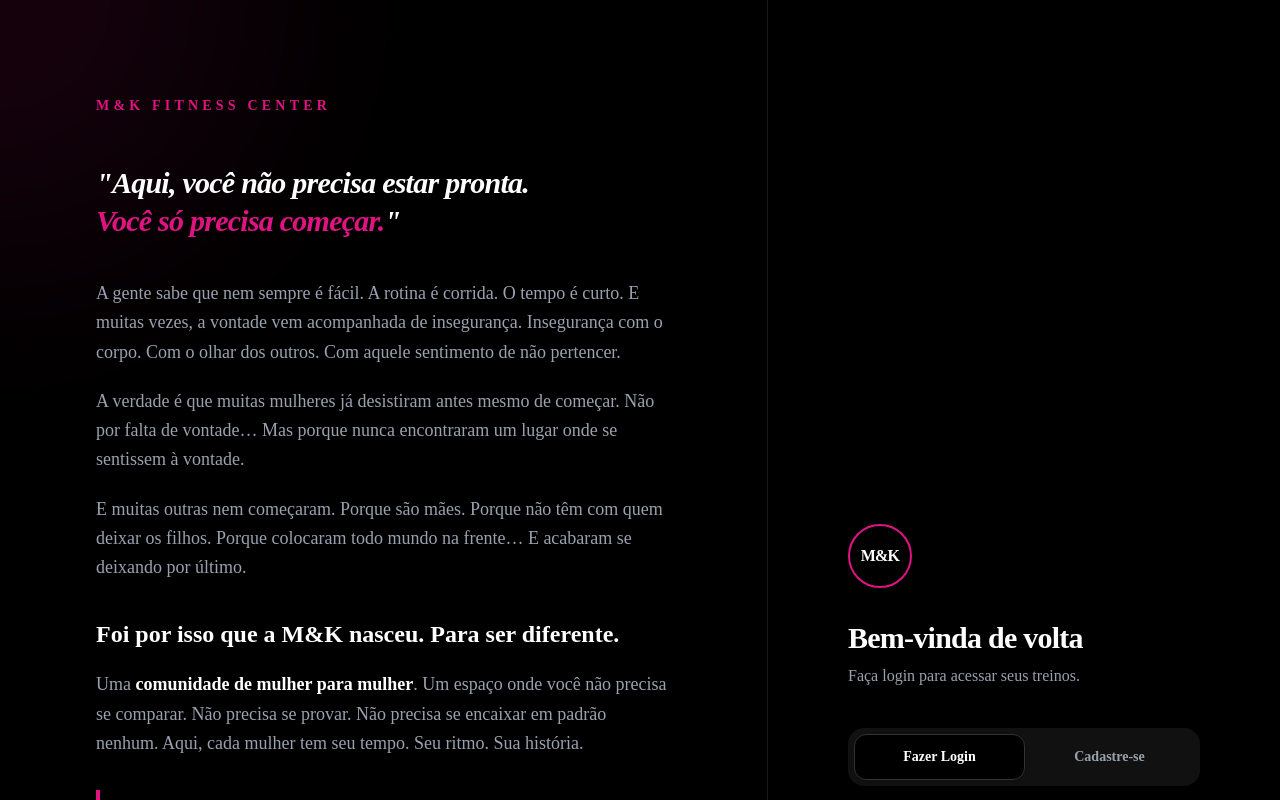
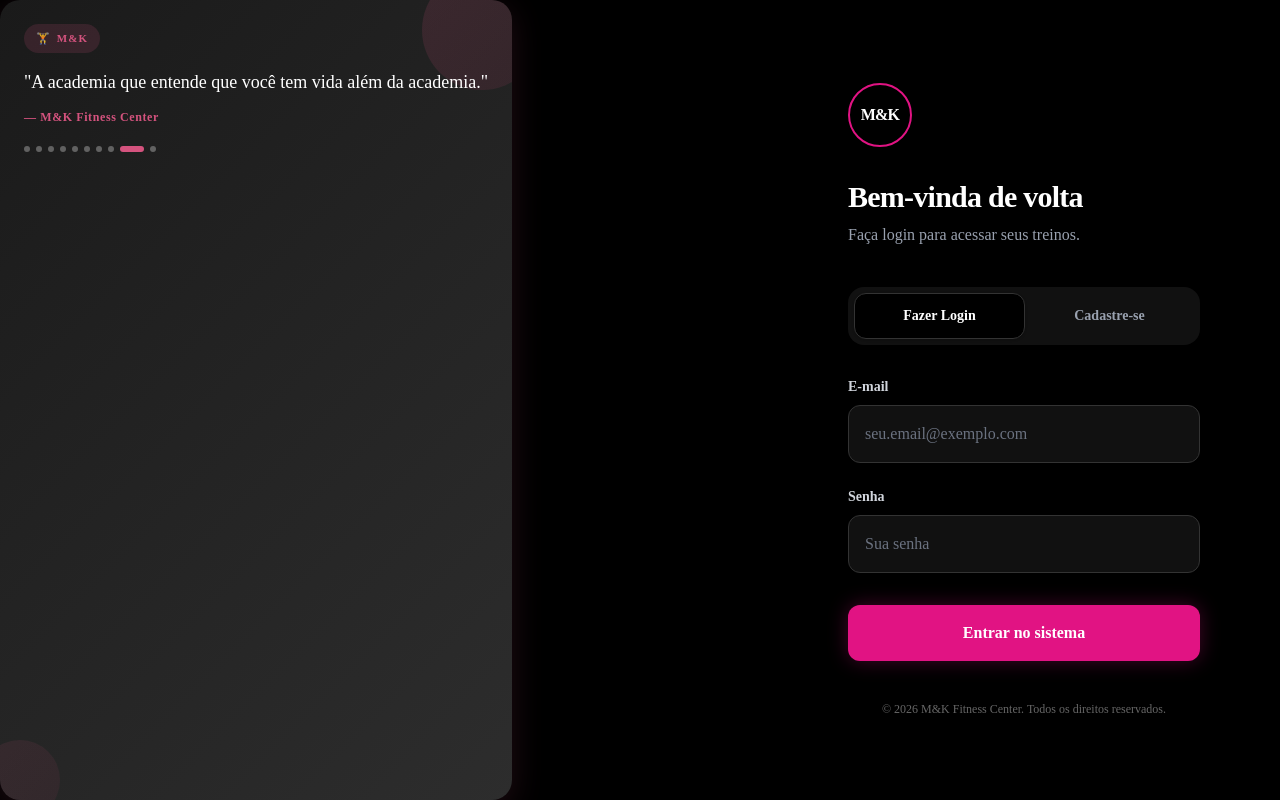
Before and after one commit to marcioholm/app-treino, a Next.js app: page /login in a window 1280 px wide. Shown: the top 800 px of the page. Built offline with nearby package versions, Linux system fonts and the light colour scheme.

Commit message:
Melhorar ManifestoBanner com design profissional

```diff
--- a/src/components/ManifestoBanner.tsx
+++ b/src/components/ManifestoBanner.tsx
@@ -1,79 +1,206 @@
 'use client';
 
+import { useState, useEffect } from 'react';
+
+const FRASES = [
+  {
+    frase: "Você não precisa ser a mais forte da sala. Só precisa aparecer.",
+    tag: "Consistência",
+    icon: "✨"
+  },
+  {
+    frase: "Aqui ninguém te julga. Aqui todo mundo cresce.",
+    tag: "Comunidade",
+    icon: "💜"
+  },
+  {
+    frase: "Cada rep é uma escolha por você mesma.",
+    tag: "Empoderamento",
+    icon: "💪"
+  },
+  {
+    frase: "Mãe, profissional, mulher — e ainda assim, cuida de si. Isso é força.",
+    tag: "Para Você",
+    icon: "🌟"
+  },
+  {
+    frase: "O seu ritmo é o ritmo certo.",
+    tag: "Respeito",
+    icon: "🧘"
+  },
+  {
+    frase: "Treinar aqui é um ato de amor próprio.",
+    tag: "Autocuidado",
+    icon: "❤️"
+  },
+  {
+    frase: "Você começou. Isso já é mais do que a maioria faz.",
+    tag: "Coragem",
+    icon: "🚀"
+  },
+  {
+    frase: "Seu corpo é seu. Cuide dele do jeito que você merece.",
+    tag: "Pertencimento",
+    icon: "💕"
+  },
+  {
+    frase: "A academia que entende que você tem vida além da academia.",
+    tag: "M&K",
+    icon: "🏋️"
+  },
+  {
+    frase: "Não existe corpo errado para estar aqui.",
+    tag: "Inclusão",
+    icon: "🌈"
+  },
+];
+
 export default function ManifestoBanner() {
+  const [index, setIndex] = useState(0);
+  const [isVisible, setIsVisible] = useState(true);
+  const [isAutoPlaying, setIsAutoPlaying] = useState(true);
+
+  useEffect(() => {
+    if (!isAutoPlaying) return;
+
+    const interval = setInterval(() => {
+      setIsVisible(false);
+      setTimeout(() => {
+        setIndex(prev => (prev + 1) % FRASES.length);
+        setIsVisible(true);
+      }, 400);
+    }, 8000);
+
+    return () => clearInterval(interval);
+  }, [isAutoPlaying]);
+
+  useEffect(() => {
+    const dayOfYear = Math.floor(
+      (Date.now() - new Date(new Date().getFullYear(), 0, 0).getTime()) / 86400000
+    );
+    setIndex(dayOfYear % FRASES.length);
+  }, []);
+
+  const current = FRASES[index];
+
   return (
-    <div className="h-full w-full bg-black flex flex-col justify-center items-start overflow-y-auto no-scrollbar relative p-8 md:p-16 lg:p-24 border-r border-[#1a1a1a]">
-      {/* Visual background accents */}
-      <div className="absolute top-0 left-0 w-[500px] h-[500px] bg-[#E11383] opacity-10 blur-[120px] rounded-full pointer-events-none -translate-x-1/2 -translate-y-1/2" />
-      <div className="absolute bottom-0 right-0 w-[400px] h-[400px] bg-[#E11383] opacity-5 blur-[100px] rounded-full pointer-events-none translate-x-1/3 translate-y-1/3" />
+    <div
+      style={{
+        position: 'relative',
+        borderRadius: '20px',
+        overflow: 'hidden',
+        background: 'linear-gradient(135deg, #1a1a1a 0%, #2d2d2d 100%)',
+        padding: '24px',
+        boxShadow: '0 8px 32px rgba(212, 83, 126, 0.15)',
+      }}
+    >
+      {/* Background decoration */}
+      <div style={{
+        position: 'absolute',
+        top: '-30px',
+        right: '-30px',
+        width: '120px',
+        height: '120px',
+        borderRadius: '50%',
+        background: 'linear-gradient(135deg, #D4537E 0%, #993556 100%)',
+        opacity: 0.15,
+      }} />
 
-      <div className="relative z-10 max-w-2xl text-left space-y-6">
-        <h2 className="text-[#E11383] text-sm tracking-[0.3em] font-black uppercase mb-12">
-          M&K Fitness Center
-        </h2>
+      <div style={{
+        position: 'absolute',
+        bottom: '-20px',
+        left: '-20px',
+        width: '80px',
+        height: '80px',
+        borderRadius: '50%',
+        background: 'linear-gradient(135deg, #D4537E 0%, #993556 100%)',
+        opacity: 0.1,
+      }} />
 
-        <p className="text-white text-3xl font-black italic tracking-tight leading-tight">
-          "Aqui, você não precisa estar pronta.<br />
-          <span className="text-[#E11383]">Você só precisa começar.</span>"
-        </p>
+      {/* Content */}
+      <div style={{ position: 'relative', zIndex: 1 }}>
+        {/* Tag */}
+        <div style={{
+          display: 'flex',
+          alignItems: 'center',
+          gap: '8px',
+          marginBottom: '16px',
+        }}>
+          <span style={{
+            display: 'inline-flex',
+            alignItems: 'center',
+            gap: '6px',
+            fontSize: '11px',
+            fontWeight: '600',
+            textTransform: 'uppercase',
+            letterSpacing: '0.1em',
+            color: '#D4537E',
+            backgroundColor: 'rgba(212, 83, 126, 0.15)',
+            padding: '6px 12px',
+            borderRadius: '20px',
+          }}>
+            <span>{current.icon}</span>
+            <span>{current.tag}</span>
+          </span>
+        </div>
 
-        <div className="space-y-5 text-gray-400 text-lg leading-relaxed mt-10 font-medium">
-          <p>
-            A gente sabe que nem sempre é fácil. A rotina é corrida. O tempo é curto. E muitas vezes, a vontade vem acompanhada de insegurança.
-            Insegurança com o corpo. Com o olhar dos outros. Com aquele sentimento de não pertencer.
-          </p>
-          <p>
-            A verdade é que muitas mulheres já desistiram antes mesmo de começar. Não por falta de vontade… Mas porque nunca encontraram um lugar onde se sentissem à vontade.
-          </p>
-          <p>
-            E muitas outras nem começaram. Porque são mães. Porque não têm com quem deixar os filhos. Porque colocaram todo mundo na frente… E acabaram se deixando por último.
+        {/* Quote */}
+        <div
+          style={{
+            opacity: isVisible ? 1 : 0,
+            transform: isVisible ? 'translateY(0)' : 'translateY(10px)',
+            transition: 'all 0.4s ease-out',
+          }}
+        >
+          <p style={{
+            fontSize: '18px',
+            fontWeight: '500',
+            lineHeight: '1.5',
+            color: '#ffffff',
+            marginBottom: '12px',
+          }}>
+            "{current.frase}"
           </p>
 
-          <p className="text-white font-bold text-2xl pt-4">
-            Foi por isso que a M&K nasceu. Para ser diferente.
+          <p style={{
+            fontSize: '12px',
+            fontWeight: '600',
+            color: '#D4537E',
+            letterSpacing: '0.05em',
+          }}>
+            — M&K Fitness Center
           </p>
-
-          <p>
-            Uma <span className="text-white font-semibold">comunidade de mulher para mulher</span>. Um espaço onde você não precisa se comparar. Não precisa se provar. Não precisa se encaixar em padrão nenhum.
-            Aqui, cada mulher tem seu tempo. Seu ritmo. Sua história.
-          </p>
-
-          <div className="pl-6 border-l-4 border-[#E11383] my-8 py-2">
-            <p className="text-white font-semibold text-xl">
-              O treino não é sobre pressão. <span className="text-gray-400 font-normal">É sobre constância.</span><br />
-              Não é sobre perfeição. <span className="text-gray-400 font-normal">É sobre evolução.</span>
-            </p>
-          </div>
-
-          <p>
-            E sim, aqui você pode cuidar de você… sem precisar abrir mão de quem você ama.<br />
-            Porque a gente acredita que ser mãe não pode ser o motivo para você parar — mas sim mais um motivo para continuar.
-          </p>
-
-          <p>
-            Acreditamos que cuidar da saúde vai muito além da estética. É sobre se sentir bem. Ter energia. Ter confiança. Voltar a olhar pra si mesma com carinho.<br />
-            A gente entende a sua rotina. A gente entende seus desafios. E a gente criou um espaço que cabe na sua realidade.
-          </p>
-
-          <p className="text-white font-medium text-xl pt-2">
-            Um espaço seguro. Acolhedor. Sem julgamentos.
-          </p>
-          <p className="text-[#E11383] font-bold text-xl pb-6">
-            Aqui, você não treina sozinha. Aqui, você faz parte de algo.
-          </p>
-
-          <p className="italic text-gray-400">Porque no fim das contas…</p>
-
-          <p className="text-white text-3xl font-black italic tracking-tight">
-            não é sobre ser perfeita.<br />
-            <span className="text-[#E11383]">É sobre se cuidar.</span>
-          </p>
-
         </div>
 
-        <div className="mt-16 pt-8 border-t border-[#333333]">
-          <h3 className="text-white font-black text-xl">M&K Fitness Center</h3>
-          <p className="text-gray-400 text-sm mt-1">Uma comunidade de mulher para mulher.<br />Seu espaço para cuidar de você.</p>
+        {/* Dots indicator */}
+        <div style={{
+          display: 'flex',
+          gap: '6px',
+          marginTop: '20px',
+        }}>
+          {FRASES.map((_, i) => (
+            <button
+              key={i}
+              onClick={() => {
+                setIsAutoPlaying(false);
+                setIsVisible(false);
+                setTimeout(() => {
+                  setIndex(i);
+                  setIsVisible(true);
+                }, 150);
+              }}
+              style={{
+                height: '6px',
+                borderRadius: '3px',
+                border: 'none',
+                cursor: 'pointer',
+                transition: 'all 0.3s ease',
+                width: i === index ? '24px' : '6px',
+                backgroundColor: i === index ? '#D4537E' : 'rgba(255, 255, 255, 0.3)',
+              }}
+              aria-label={`Ver frase ${i + 1}`}
+            />
+          ))}
         </div>
       </div>
     </div>
```
